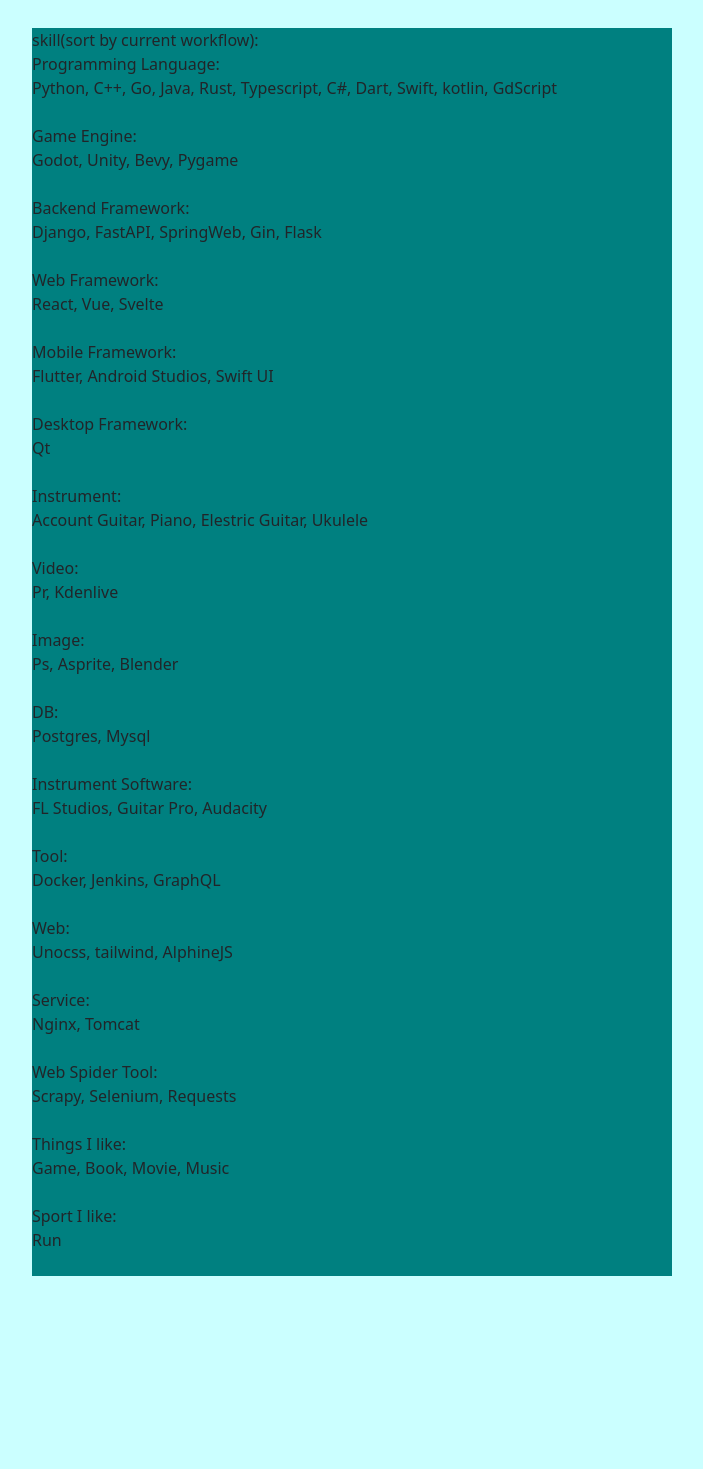
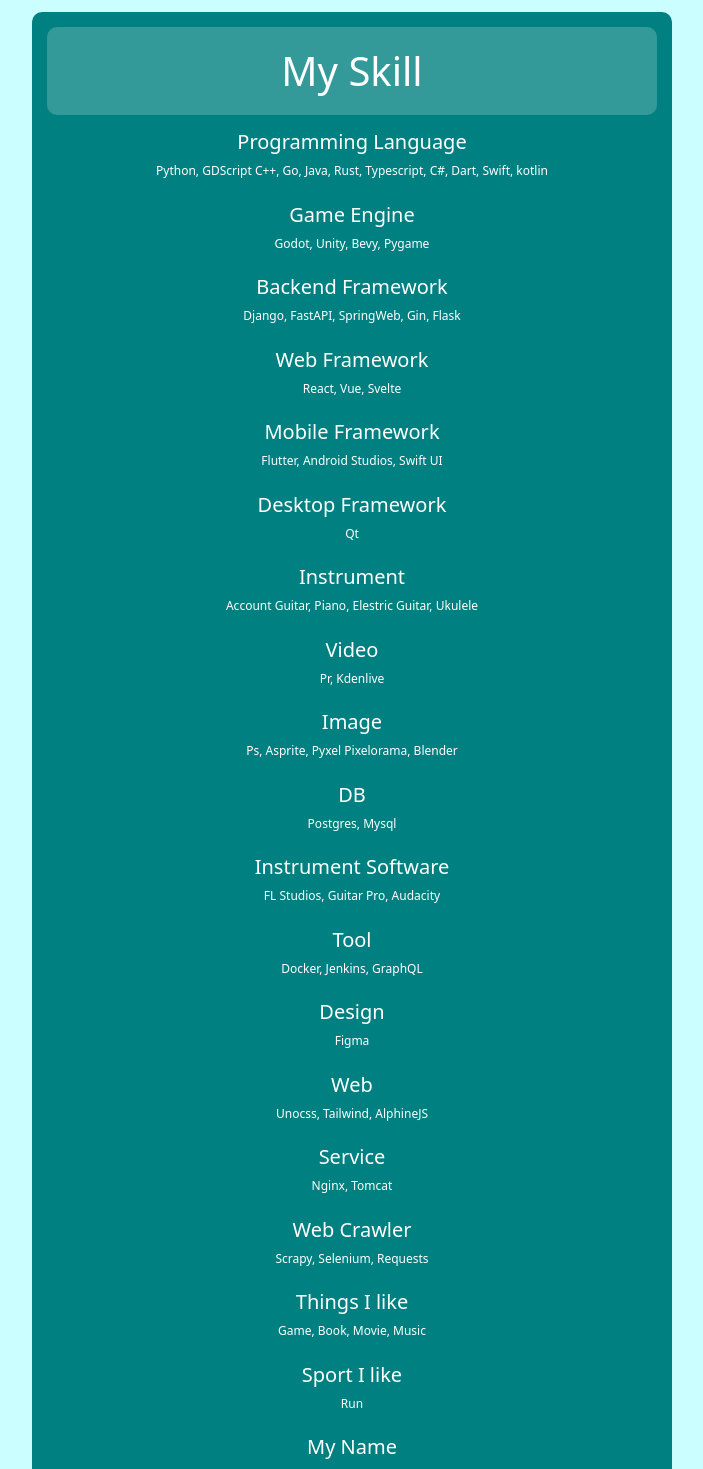
Before and after one commit to bin549/wallnut-studios-frontend, a React (Create React App) app: page / in a window 1280 px wide. Shown: the part 100-1569 px from the top of the page, without its empty margins (288-991 px from the left). Before the commit the page ends 1424 px from the top, so only its background shows below. Built offline with nearby package versions, Linux system fonts and the light colour scheme; no server answers.

Commit message:
feat: restyle profile.

```diff
--- a/src/App.tsx
+++ b/src/App.tsx
@@ -1,16 +1,18 @@
 import Layout from './components/layout/Layout';
 import 'bootstrap/dist/css/bootstrap.min.css';
+import classes from './components/App.module.css';
 
 
 function App() {
     return (
         <Layout>
             <div>
-                skill(sort by current workflow):
+                <h1 className={classes.header}>My Skill</h1>
                 <div>
-                    Programming Language:
-                    <br/>
+                    <h5 className={classes.title}>Programming Language</h5>
+                    <div className={classes.content}>
                         Python,
+                        GDScript
                         C++,
                         Go,
                         Java,
@@ -19,104 +21,123 @@ function App() {
                         C#,
                         Dart,
                         Swift,
-                    kotlin,
-                    GdScript
+                        kotlin
+                    </div>
                 </div>
                 <br/>
                 <div>
-                    Game Engine:
-                    <br/>
+                    <h5 className={classes.title}>Game Engine</h5>
+                    <div className={classes.content}>
                         Godot, Unity, Bevy, Pygame
+                    </div>
+
                 </div>
                 <br/>
                 <div>
-                    Backend Framework:
-                    <br/>
+                    <h5 className={classes.title}>Backend Framework</h5>
+                    <div className={classes.content}>
                         Django, FastAPI, SpringWeb, Gin, Flask
+                    </div>
                 </div>
                 <br/>
                 <div>
-                    Web Framework:
-                    <br/>
+                    <h5 className={classes.title}>Web Framework</h5>
+                    <div className={classes.content}>
                         React, Vue, Svelte
+                    </div>
                 </div>
                 <br/>
                 <div>
-                    Mobile Framework:
-                    <br/>
+                    <h5 className={classes.title}>Mobile Framework</h5>
+                    <div className={classes.content}>
                         Flutter, Android Studios, Swift UI
+                    </div>
                 </div>
                 <br/>
                 <div>
-                    Desktop Framework:
-                    <br/>
-                    Qt
+                    <h5 className={classes.title}>Desktop Framework</h5>
+                    <div className={classes.content}> Qt
+                    </div>
                 </div>
                 <br/>
                 <div>
-                    Instrument:
-                    <br/>
-                    Account Guitar, Piano, Elestric Guitar, Ukulele
+                    <h5 className={classes.title}>Instrument</h5>
+                    <div className={classes.content}> Account Guitar, Piano, Elestric Guitar, Ukulele
+                    </div>
                 </div>
                 <br/>
                 <div>
-                    Video:
-                    <br/>
-                    Pr, Kdenlive
+                    <h5 className={classes.title}>Video</h5>
+                    <div className={classes.content}> Pr, Kdenlive
+                    </div>
                 </div>
                 <br/>
                 <div>
-                    Image:
-                    <br/>
-                    Ps, Asprite, Blender
+                    <h5 className={classes.title}>Image</h5>
+                    <div className={classes.content}> Ps, Asprite, Pyxel Pixelorama, Blender
+                    </div>
                 </div>
                 <br/>
                 <div>
-                    DB:
-                    <br/>
-                    Postgres, Mysql
+                    <h5 className={classes.title}>DB</h5>
+                    <div className={classes.content}> Postgres, Mysql
+                    </div>
                 </div>
                 <br/>
                 <div>
-                    Instrument Software:
-                    <br/>
-                    FL Studios, Guitar Pro, Audacity
+                    <h5 className={classes.title}>Instrument Software</h5>
+                    <div className={classes.content}> FL Studios, Guitar Pro, Audacity
+                    </div>
                 </div>
                 <br/>
                 <div>
-                    Tool:
-                    <br/>
-                    Docker, Jenkins, GraphQL
+                    <h5 className={classes.title}>Tool</h5>
+                    <div className={classes.content}> Docker, Jenkins, GraphQL
+                    </div>
                 </div>
                 <br/>
                 <div>
-                    Web:
-                    <br/>
-                    Unocss, tailwind, AlphineJS
+                    <h5 className={classes.title}>Design</h5>
+                    <div className={classes.content}> Figma
+                    </div>
                 </div>
                 <br/>
                 <div>
-                    Service:
-                    <br/>
-                    Nginx, Tomcat
+                    <h5 className={classes.title}>Web</h5>
+                    <div className={classes.content}> Unocss, Tailwind, AlphineJS
+                    </div>
                 </div>
                 <br/>
                 <div>
-                    Web Spider Tool:
-                    <br/>
-                    Scrapy, Selenium, Requests
+                    <h5 className={classes.title}>Service</h5>
+                    <div className={classes.content}> Nginx, Tomcat
+                    </div>
                 </div>
                 <br/>
                 <div>
-                    Things I like:
-                    <br/>
-                    Game, Book, Movie, Music
+                    <h5 className={classes.title}>Web Crawler</h5>
+                    <div className={classes.content}> Scrapy, Selenium, Requests
+                    </div>
                 </div>
                 <br/>
                 <div>
-                    Sport I like:
+                    <h5 className={classes.title}>Things I like</h5>
+                    <div className={classes.content}> Game, Book, Movie, Music
+                    </div>
+                </div>
                 <br/>
+                <div>
+                    <h5 className={classes.title}>Sport I like</h5>
+                    <div className={classes.content}>
                         Run
+                    </div>
+                </div>
+                <br/>
+                <div>
+                    <h5 className={classes.title}>My Name</h5>
+                    <div className={classes.content}>
+                        LWBZ
+                    </div>
                 </div>
                 <br/>
             </div>
--- /dev/null
+++ b/src/components/App.module.css
@@ -0,0 +1,24 @@
+.header {
+    background-color: #339999;
+    width: 100%;
+    padding:20px;
+    margin: 0;
+    margin-bottom: 15px;
+    align-content: center;
+    display: flex;
+    justify-content: center;
+    border-radius: 10px;
+}
+
+.title {
+    display: flex;
+    justify-content: center;
+}
+
+.content {
+    display: flex;
+    justify-content: center;
+    font-size: 12px;
+    width: 90%;
+    margin: 0 auto;
+}
--- a/src/components/layout/Layout.module.css
+++ b/src/components/layout/Layout.module.css
@@ -1,6 +1,10 @@
 .main {
-  margin: 3rem auto;
-  width: 90%;
+  margin: 2rem auto;
+  width: 95%;
   max-width: 40rem;
   background-color: #008080;
+  color: white;
+  padding: 15px;
+  font-size: 15px;
+  border-radius: 10px;
 }
--- a/src/components/layout/MainNavigation.module.css
+++ b/src/components/layout/MainNavigation.module.css
@@ -9,7 +9,7 @@
 }
 
 .logo {
-  font-size: 2rem;
+  font-size: 1.5rem;
   color: white;
 }
 
```
Lines whose indentation alone changed are shown as unchanged.
